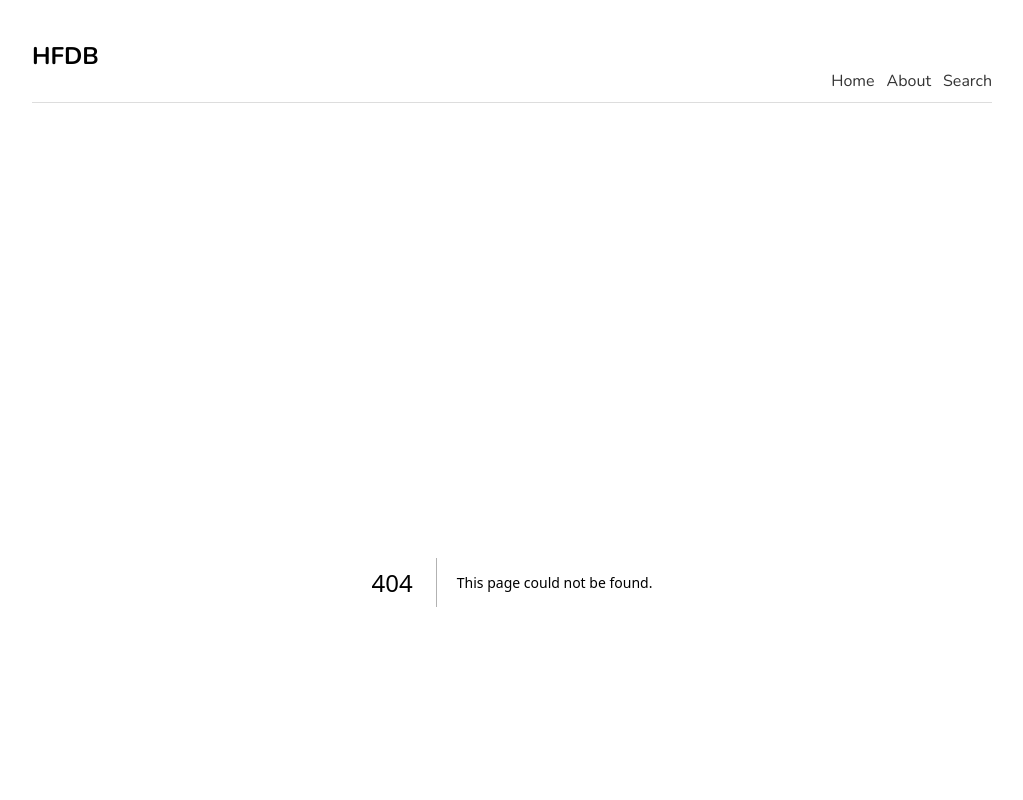
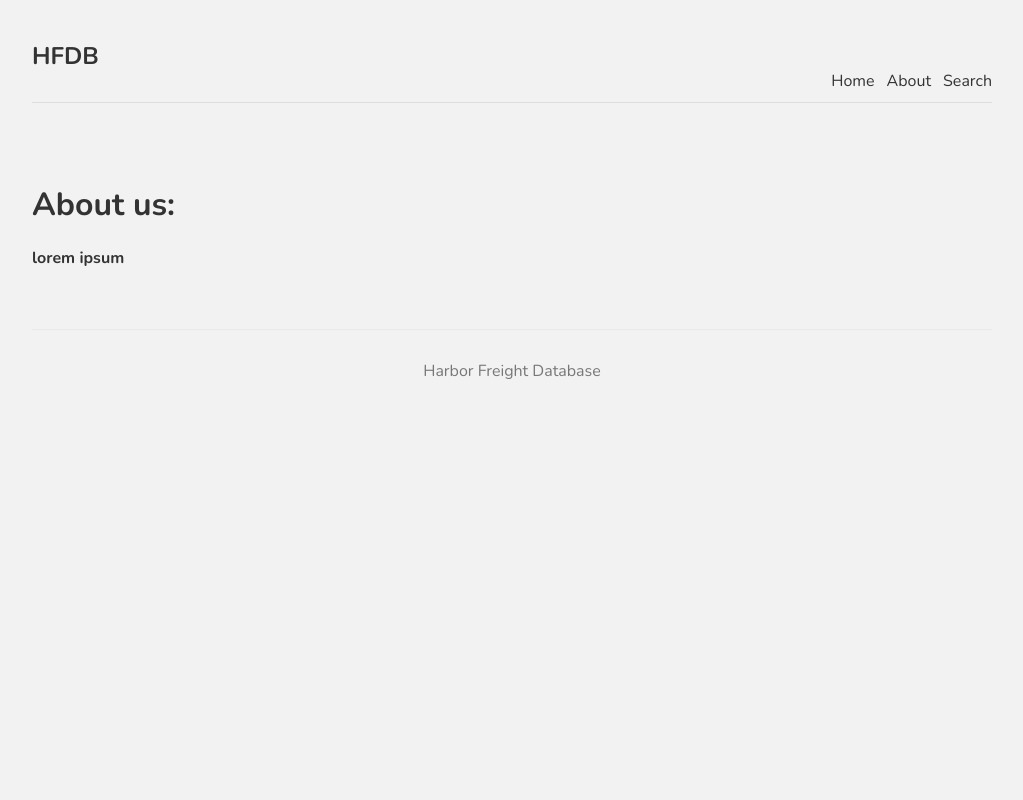
Before and after one commit to hfdb-info/frontend-nextjs, a Next.js app: page /about in a window 1280 px wide. Before the commit this address had no page. Shown: the top 800 px of the page, without its empty margins (128-1151 px from the left). Built offline with nearby package versions, Linux system fonts and the light colour scheme.

Commit message:
Comment code and setup about page
Added better documentation for the repo as a whole, and created directory for the "About" page, with some sample JSX.

```diff
--- a/components/Footer.js
+++ b/components/Footer.js
@@ -1,3 +1,4 @@
+//Web page footer
 const Footer = () => {
     return (
       <footer>
--- a/components/Layout.js
+++ b/components/Layout.js
@@ -1,6 +1,7 @@
 import Footer from "./Footer"
 import Navbar from "./Navbar"
 
+//General website layout
 const Layout = ({ children }) => {
   return (
     <div className="content">
--- a/components/Navbar.js
+++ b/components/Navbar.js
@@ -1,5 +1,6 @@
 import Link from 'next/link';
 
+//Top navbar
 const Navbar = () => {
   return (
     <nav>
--- a/package.json
+++ b/package.json
@@ -11,7 +11,7 @@
   "dependencies": {
     "eslint": "8.26.0",
     "eslint-config-next": "13.0.1",
-    "next": "13.0.1",
+    "next": "^13.0.1",
     "react": "18.2.0",
     "react-dom": "18.2.0"
   }
--- /dev/null
+++ b/pages/about/index.js
@@ -0,0 +1,10 @@
+
+//about page
+export default function AboutPage(){
+    return (
+        <div className="About">
+            <h1>About us:</h1>
+            <p>lorem ipsum</p>
+        </div>
+    )
+}
--- a/styles/globals.css
+++ b/styles/globals.css
@@ -39,10 +39,16 @@ footer {
     border-top: 1px solid #eaeaea;
   }
 
-p{
+.ItemDescription p{
     font-size: 24pt;
     color:green
   }
+
+/*TODO: find proper class demonination for next/Link */
+.ItemDescription :any-link{
+  color:blue;
+  text-decoration: underline;
+}
 
 
 .SearchBar{
@@ -78,3 +84,7 @@ p{
   padding: 20px;
   border: 2px solid;
 }
+
+.About p{
+  font-weight: bolder;
+}
```
Also changed, not shown: pages/search/[sku].js (+9 -5 lines), pages/search/[sku].css (deleted), 1 other file (tests, documents, lock files or other folders).
